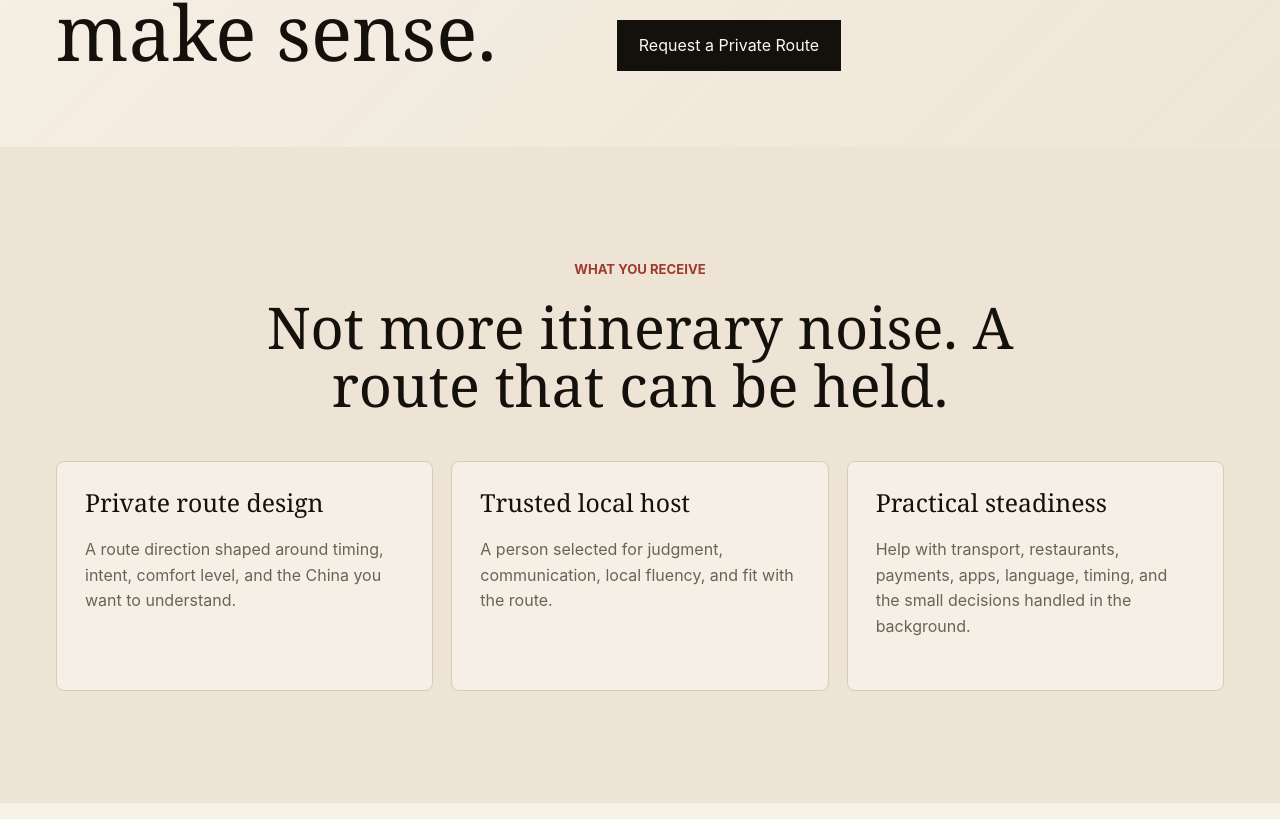
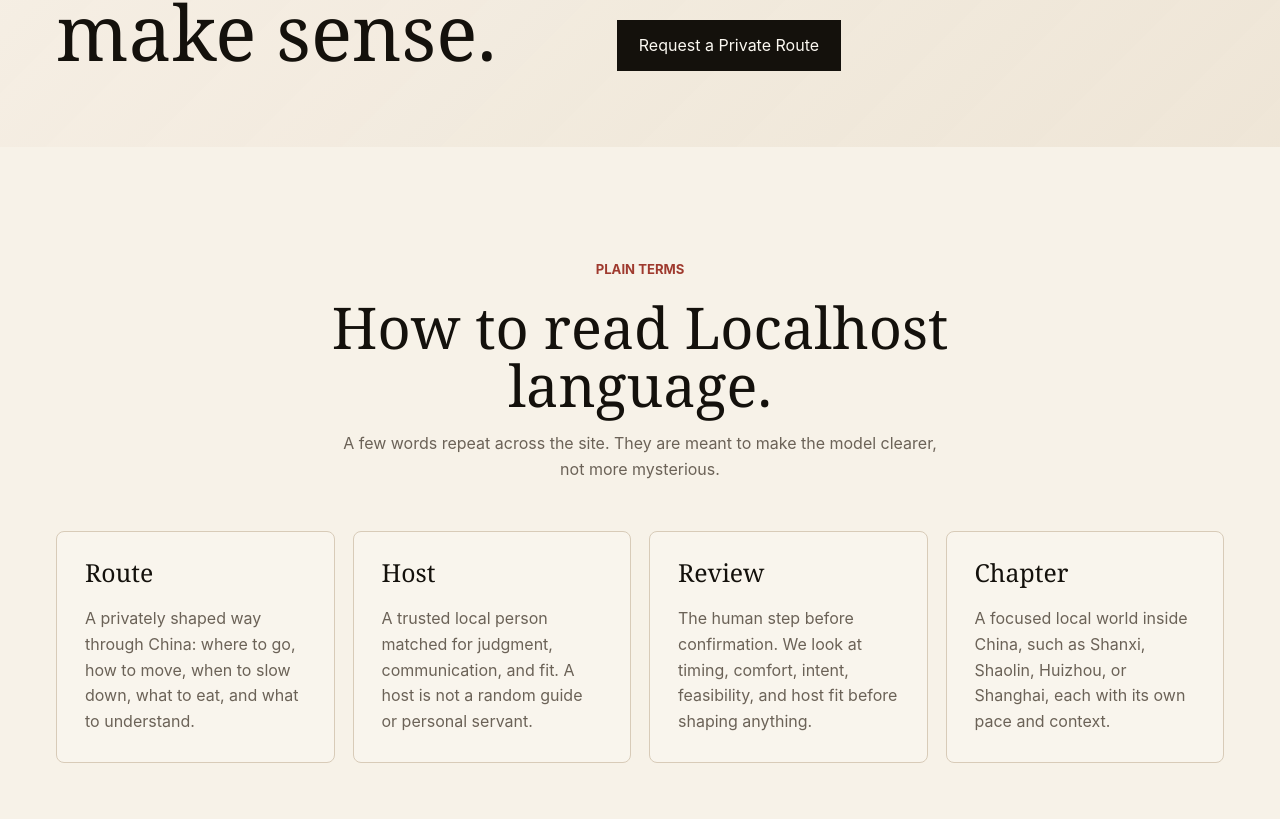
Before and after one commit to luckyericyao/localhostchinav1, a Next.js app: page /travelers in a window 1280 px wide. Shown: the part 641-1460 px from the top of the page. Built offline with nearby package versions, Linux system fonts and the light colour scheme.

Commit message:
Explain Localhost terms for travelers

```diff
--- a/app/page.tsx
+++ b/app/page.tsx
@@ -85,7 +85,7 @@ const featuredRoutePreview = [
 
 const simpleVersion = [
   {
-    title: "You do not choose from packages.",
+    title: "You do not choose from a fixed tour menu.",
     copy:
       "You tell us what kind of China you want to understand. We shape the route around timing, comfort, curiosity, and fit."
   },
--- a/app/travelers/page.tsx
+++ b/app/travelers/page.tsx
@@ -26,6 +26,29 @@ const received = [
     title: "Practical steadiness",
     copy:
       "Help with transport, restaurants, payments, apps, language, timing, and the small decisions handled in the background."
+  }
+];
+
+const plainTerms = [
+  {
+    title: "Route",
+    copy:
+      "A privately shaped way through China: where to go, how to move, when to slow down, what to eat, and what to understand."
+  },
+  {
+    title: "Host",
+    copy:
+      "A trusted local person matched for judgment, communication, and fit. A host is not a random guide or personal servant."
+  },
+  {
+    title: "Review",
+    copy:
+      "The human step before confirmation. We look at timing, comfort, intent, feasibility, and host fit before shaping anything."
+  },
+  {
+    title: "Chapter",
+    copy:
+      "A focused local world inside China, such as Shanxi, Shaolin, Huizhou, or Shanghai, each with its own pace and context."
   }
 ];
 
@@ -117,6 +140,25 @@ export default function TravelersPage() {
             <Link className="button button--dark" href={travelersInquiryHref}>
               Request a Private Route
             </Link>
+          </div>
+        </section>
+
+        <section className="section">
+          <div className="section-heading section-heading--center">
+            <p className="eyebrow">Plain Terms</p>
+            <h2>How to read Localhost language.</h2>
+            <p>
+              A few words repeat across the site. They are meant to make the
+              model clearer, not more mysterious.
+            </p>
+          </div>
+          <div className="support-card-grid">
+            {plainTerms.map((item) => (
+              <article className="support-detail-card" key={item.title}>
+                <h3>{item.title}</h3>
+                <p>{item.copy}</p>
+              </article>
+            ))}
           </div>
         </section>
 
```
